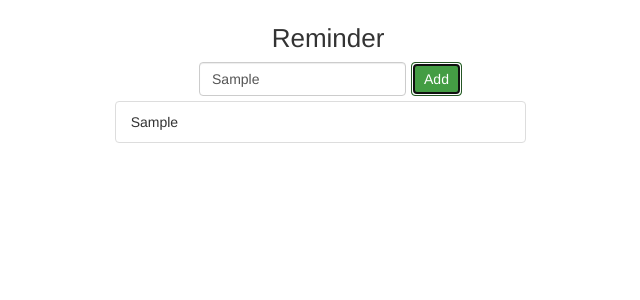
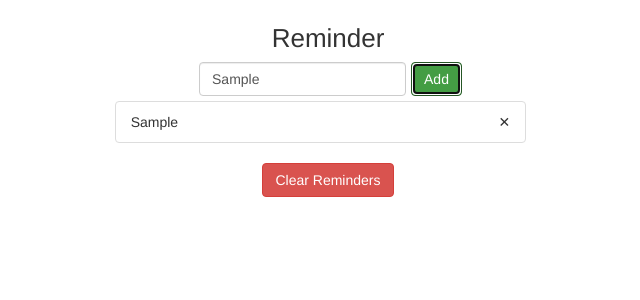
Before and after one commit to kjohn01/reminder, a React (Create React App) app: page / in a window 1280 px wide. Both pictures are taken after typing "Sample" into the empty fields and a click on the button "Add". Shown: the top 300 px of the page, without its empty margins (312-952 px from the left). Built offline with nearby package versions, Linux system fonts and the light colour scheme.

Commit message:
delete and clear reminders

```diff
--- a/src/actions/index.js
+++ b/src/actions/index.js
@@ -1,4 +1,4 @@
-import { ADD_REMINDER } from '../constants';
+import { ADD_REMINDER, DELETE_REMINDER, CLEAR_REMINDERS } from '../constants';
 
 export const addReminder = (text) => {
     const action = {
@@ -8,3 +8,20 @@ export const addReminder = (text) => {
     console.log('action in addReminder', action);
     return action;
 };
+
+export const deleteReminder = (id) => {
+    const action = {
+        type: DELETE_REMINDER,
+        id
+    };
+    console.log('action in deleteReminder', action);
+    return action;
+};
+
+export const clearReminders = () => {
+    const action = {
+        type: CLEAR_REMINDERS
+    };
+    console.log('action in clearReminders', action);
+    return action;
+};
--- a/src/components/App.jsx
+++ b/src/components/App.jsx
@@ -1,6 +1,6 @@
 import React, { Component } from 'react';
 import { connect } from 'react-redux';
-import { addReminder } from '../actions';
+import { addReminder, deleteReminder, clearReminders } from '../actions';
 
 class App extends Component {
     constructor(props) {
@@ -9,11 +9,21 @@ class App extends Component {
             text: ''
         };
         this.addReminder = this.addReminder.bind(this);
+        // this.deleteReminder = this.deleteReminder.bind(this);
+        this.clearReminders = this.clearReminders.bind(this);
         this.renderReminders = this.renderReminders.bind(this);
     };
 
     addReminder() {
         this.props.addReminder(this.state.text);
+    }
+
+    deleteReminder(id) {
+        this.props.deleteReminder(id);
+    }
+
+    clearReminders() {
+        this.props.clearReminders();
     }
 
     renderReminders() {
@@ -24,7 +34,13 @@ class App extends Component {
                     reminders.map(reminder => {
                         return(
                             <li key={reminder.id} className="list-group-item">
-                                <div>{reminder.text}</div>
+                                <div className="list-item">
+                                    {reminder.text}
+                                </div>
+                                <div onClick={() => this.deleteReminder(reminder.id)}
+                                    className="list-item delete-button">
+                                    &#x2715;
+                                </div>
                             </li>
                         );
                     })
@@ -48,13 +64,16 @@ class App extends Component {
                     <button
                         className="btn btn-success"
                         type="button"
-                        onClick={() => this.addReminder()}
-                    >
+                        onClick={this.addReminder}>
                         Add
                     </button>
                 </div>
                 { this.renderReminders() }
-            </div>
+                <div className="btn btn-danger"
+                    onClick={this.clearReminders}>
+                    Clear Reminders
+                </div>
+                   </div>
         );
     }
 }
@@ -65,4 +84,4 @@ const mapStateToProps = (state) => {
     }
 }
 
-export default connect(mapStateToProps, { addReminder })(App);
+export default connect(mapStateToProps, { addReminder, deleteReminder, clearReminders })(App);
--- a/src/constants.js
+++ b/src/constants.js
@@ -1 +1,3 @@
 export const ADD_REMINDER = 'ADD_REMINDER';
+export const DELETE_REMINDER = 'DELETE_REMINDER';
+export const CLEAR_REMINDERS = 'CLEAR_REMINDERS';
--- a/src/reducers/index.js
+++ b/src/reducers/index.js
@@ -1,4 +1,4 @@
-import { ADD_REMINDER } from '../constants';
+import { ADD_REMINDER, DELETE_REMINDER, CLEAR_REMINDERS } from '../constants';
 
 const reminder = (action) => {
     return {
@@ -7,6 +7,12 @@ const reminder = (action) => {
     };
 }
 
+const removeById = (state, id) => {
+    const reminders = state.filter(reminder => reminder.id !== id);
+    console.log('new reduced reminders', reminders);
+    return reminders;
+  }
+
 const reducer = (state = [], action) => {
     let reminders = null;
     switch (action.type) {
@@ -14,6 +20,13 @@ const reducer = (state = [], action) => {
             reminders = [...state, reminder(action)];
             console.log('reminders as state', reminders);
             return reminders;
+        case DELETE_REMINDER:
+            reminders = removeById(state, action.id);
+            console.log('reminders as state', reminders);
+            return reminders;
+        case CLEAR_REMINDERS:
+            reminders = [];
+            return reminders;
         default:
             return state;
     }
```
